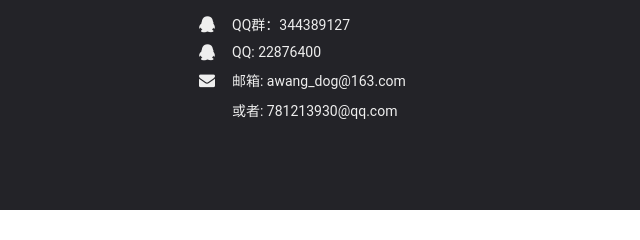
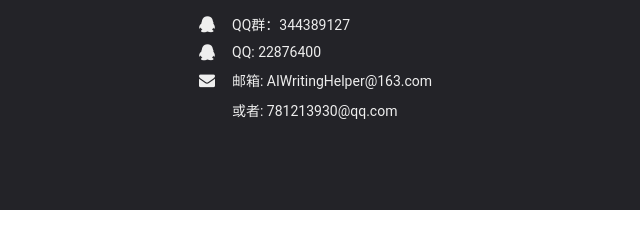
Before and after one commit to AWangDog/AIWritingHelper, a plain HTML site: page index.html in a window 1280 px wide. Shown: the part 2293-2533 px from the top of the page, 640-1280 px from the left. Drawn offline with Linux system fonts and the light colour scheme.

Commit message:
Update index.html

```diff
--- a/index.html
+++ b/index.html
@@ -200,7 +200,7 @@
                             <ul class="list">
                                 <li><i class="fa fa-qq"></i>QQ群：344389127</li>
                                 <li><i class="fa fa-qq"></i>QQ: 22876400 </li>
-                                <li><i class="fa fa-envelope"></i>邮箱: awang_dog@163.com</li>
+                                <li><i class="fa fa-envelope"></i>邮箱: AIWritingHelper@163.com</li>
                                 <li>或者: 781213930@qq.com</li>
                             </ul>
                         </div>
```
